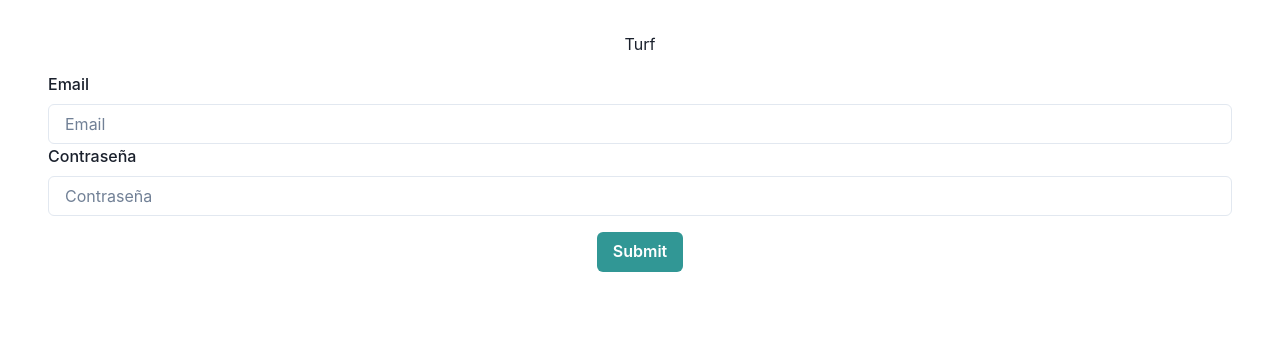
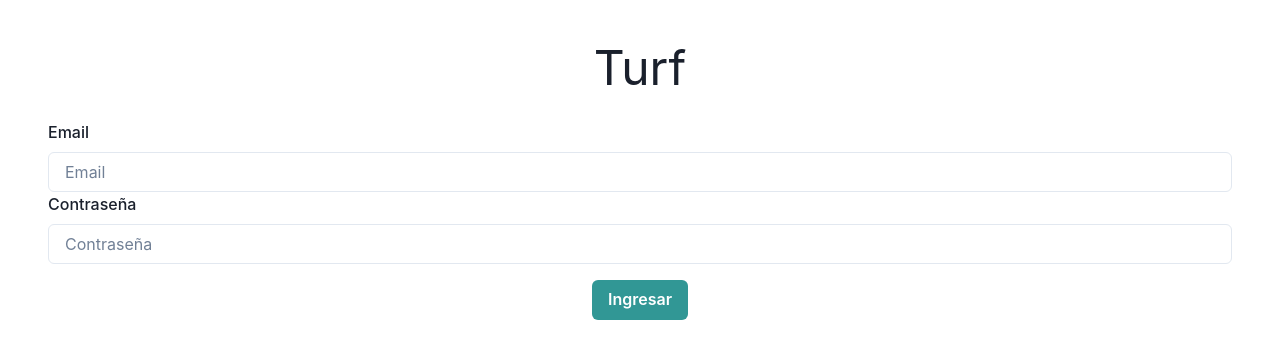
Before and after one commit to vazqueztomas/turf-frontend, a React (Vite) app in the folder turf-frontend/: page / in a window 1280 px wide. Shown: the top 358 px of the page. Built offline with nearby package versions, Linux system fonts and the light colour scheme.

Commit message:
improve login form

```diff
--- a/turf-frontend/src/App.jsx
+++ b/turf-frontend/src/App.jsx
@@ -1,4 +1,4 @@
-import { Box } from '@chakra-ui/react'
+import { Box, Text } from '@chakra-ui/react'
 import './App.css'
 import Login from './Login'
 
@@ -6,7 +6,7 @@ function App() {
 
   return (
     <>
-      <h1>Turf</h1>
+      <Text fontSize='xxx-large'>Turf</Text>
       <Box p={4}>
       <Login/>
       </Box>
--- a/turf-frontend/src/Login.jsx
+++ b/turf-frontend/src/Login.jsx
@@ -52,7 +52,7 @@ export default function HookForm() {
         </FormErrorMessage>
       </FormControl>
       <Button mt={4} colorScheme='teal' isLoading={isSubmitting} type='submit'>
-        Submit
+        Ingresar
       </Button>
     </form>
   )
```
